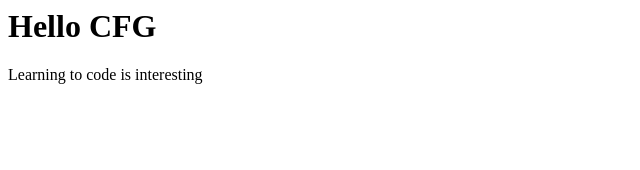
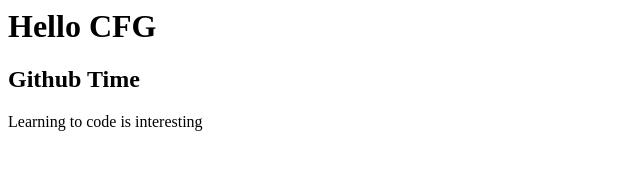
Before and after one commit to nibrasi/web-project, a plain HTML site: page first_site/index.html in a window 1280 px wide. Shown: the whole page, without its empty margins (0-640 px from the left). Drawn offline with Linux system fonts and the light colour scheme.

Commit message:
Learning branches
This reverts commit 98720211d5360072d70f35e404ccd6f00666ca7e.

```diff
--- a/first_site/index.html
+++ b/first_site/index.html
@@ -1,2 +1,3 @@
 <h1>Hello CFG</h1>
+<h2> Github Time </h2>
 <p> Learning to code is interesting </p>
```
